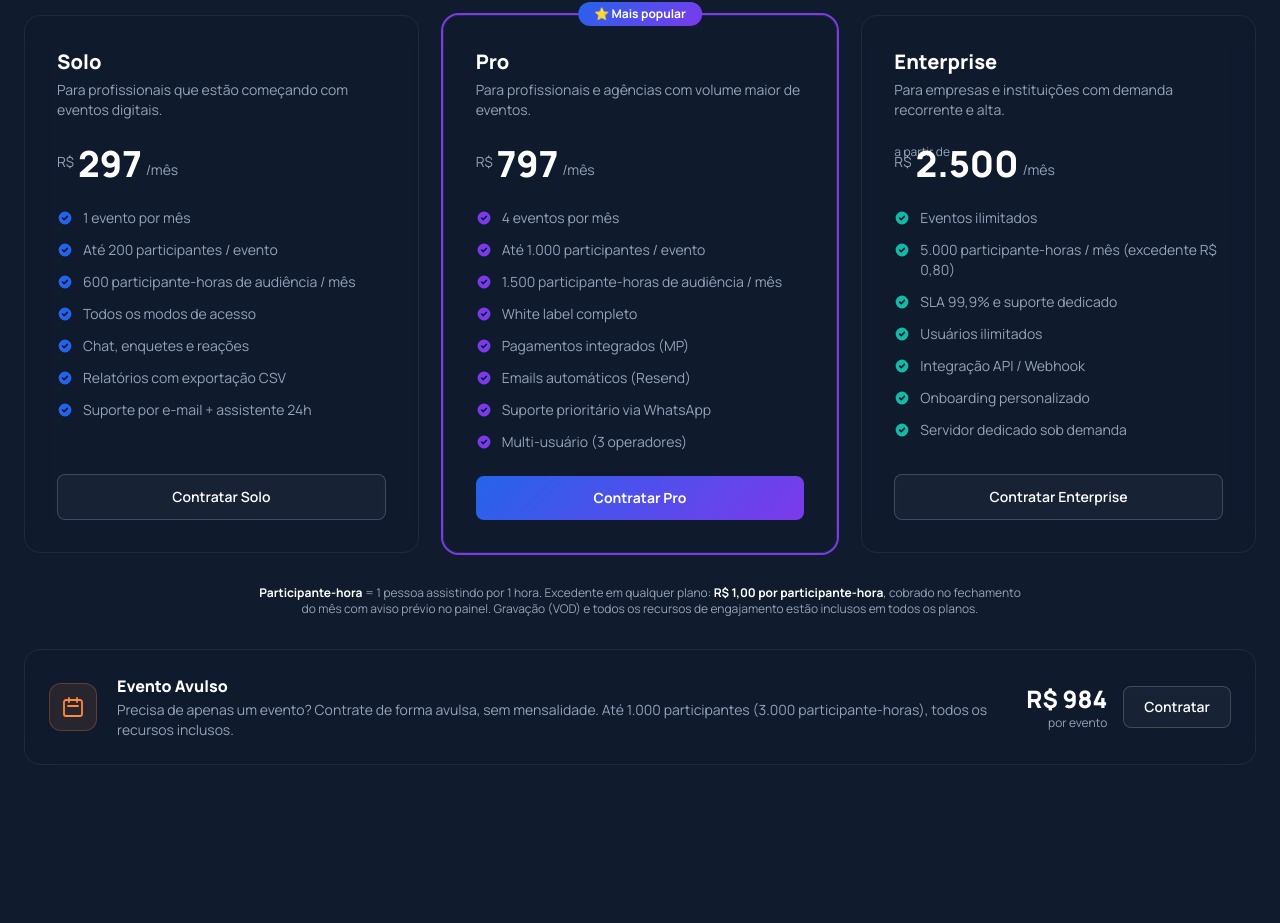
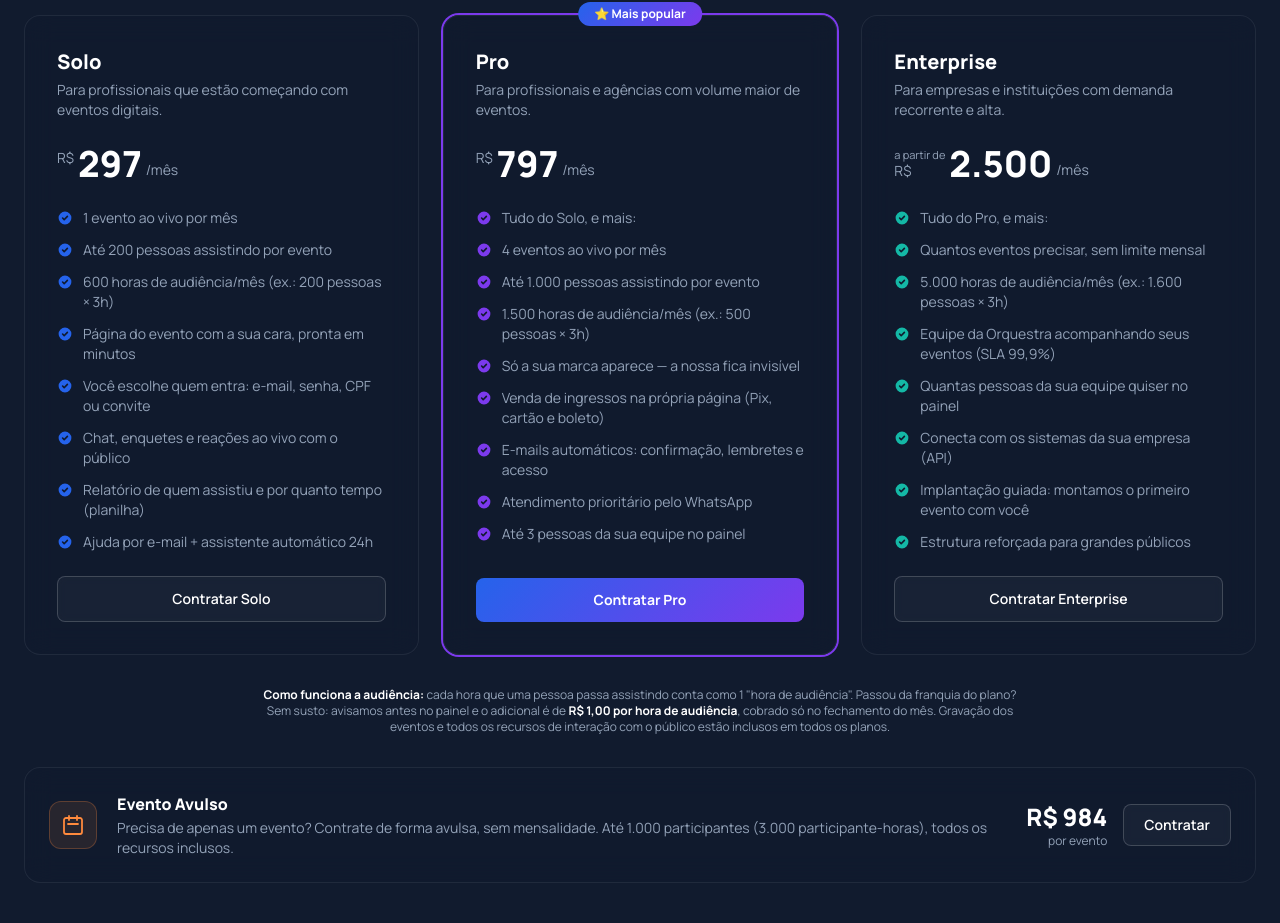
Before and after one commit to HarmonikaStreaming/orquestra-site, a Next.js app: page / in a window 1280 px wide. Shown: the part 4932-5855 px from the top of the page. Built offline with nearby package versions, Linux system fonts and the light colour scheme; no server answers.

Commit message:
fix: diagramação do 'a partir de' no Enterprise; itens dos planos em linguagem não técnica com exemplos concretos
Co-Authored-By: Claude Fable 5 <noreply@anthropic.com>

```diff
--- a/src/components/sections/Planos.tsx
+++ b/src/components/sections/Planos.tsx
@@ -14,13 +14,14 @@ const PLANOS = [
     popular: false,
     cor: "#2563EB",
     items: [
-      "1 evento por mês",
-      "Até 200 participantes / evento",
-      "600 participante-horas de audiência / mês",
-      "Todos os modos de acesso",
-      "Chat, enquetes e reações",
-      "Relatórios com exportação CSV",
-      "Suporte por e-mail + assistente 24h",
+      "1 evento ao vivo por mês",
+      "Até 200 pessoas assistindo por evento",
+      "600 horas de audiência/mês (ex.: 200 pessoas × 3h)",
+      "Página do evento com a sua cara, pronta em minutos",
+      "Você escolhe quem entra: e-mail, senha, CPF ou convite",
+      "Chat, enquetes e reações ao vivo com o público",
+      "Relatório de quem assistiu e por quanto tempo (planilha)",
+      "Ajuda por e-mail + assistente automático 24h",
     ],
   },
   {
@@ -32,14 +33,15 @@ const PLANOS = [
     popular: true,
     cor: "#7C3AED",
     items: [
-      "4 eventos por mês",
-      "Até 1.000 participantes / evento",
-      "1.500 participante-horas de audiência / mês",
-      "White label completo",
-      "Pagamentos integrados (MP)",
-      "Emails automáticos (Resend)",
-      "Suporte prioritário via WhatsApp",
-      "Multi-usuário (3 operadores)",
+      "Tudo do Solo, e mais:",
+      "4 eventos ao vivo por mês",
+      "Até 1.000 pessoas assistindo por evento",
+      "1.500 horas de audiência/mês (ex.: 500 pessoas × 3h)",
+      "Só a sua marca aparece — a nossa fica invisível",
+      "Venda de ingressos na própria página (Pix, cartão e boleto)",
+      "E-mails automáticos: confirmação, lembretes e acesso",
+      "Atendimento prioritário pelo WhatsApp",
+      "Até 3 pessoas da sua equipe no painel",
     ],
   },
   {
@@ -52,13 +54,14 @@ const PLANOS = [
     popular: false,
     cor: "#14B8A6",
     items: [
-      "Eventos ilimitados",
-      "5.000 participante-horas / mês (excedente R$ 0,80)",
-      "SLA 99,9% e suporte dedicado",
-      "Usuários ilimitados",
-      "Integração API / Webhook",
-      "Onboarding personalizado",
-      "Servidor dedicado sob demanda",
+      "Tudo do Pro, e mais:",
+      "Quantos eventos precisar, sem limite mensal",
+      "5.000 horas de audiência/mês (ex.: 1.600 pessoas × 3h)",
+      "Equipe da Orquestra acompanhando seus eventos (SLA 99,9%)",
+      "Quantas pessoas da sua equipe quiser no painel",
+      "Conecta com os sistemas da sua empresa (API)",
+      "Implantação guiada: montamos o primeiro evento com você",
+      "Estrutura reforçada para grandes públicos",
     ],
   },
 ];
@@ -135,11 +138,13 @@ export function Planos() {
                   <p className="text-sm text-ol-slate mt-1">{p.desc}</p>
                 </div>
 
-                {"aPartirDe" in p && p.aPartirDe && (
-                  <p className="text-xs text-ol-slate -mb-4">a partir de</p>
-                )}
                 <div className="flex items-end gap-1">
-                  <span className="text-sm text-ol-slate self-start mt-2">R$</span>
+                  <span className="flex flex-col self-start mt-1 text-ol-slate">
+                    {"aPartirDe" in p && p.aPartirDe && (
+                      <span className="text-[11px] leading-tight whitespace-nowrap">a partir de</span>
+                    )}
+                    <span className="text-sm">R$</span>
+                  </span>
                   <span className="text-4xl font-black text-white">{fmt(preco)}</span>
                   <span className="text-sm text-ol-slate mb-1">/mês</span>
                 </div>
@@ -177,9 +182,10 @@ export function Planos() {
 
         {/* Régua de audiência */}
         <p className="text-xs text-ol-slate text-center max-w-3xl mx-auto mb-8">
-          <strong className="text-white">Participante-hora</strong> = 1 pessoa assistindo por 1 hora. Excedente em qualquer plano:
-          <strong className="text-white"> R$ 1,00 por participante-hora</strong>, cobrado no fechamento do mês com aviso prévio no painel.
-          Gravação (VOD) e todos os recursos de engajamento estão inclusos em todos os planos.
+          <strong className="text-white">Como funciona a audiência:</strong> cada hora que uma pessoa passa assistindo conta como 1 &quot;hora de audiência&quot;.
+          Passou da franquia do plano? Sem susto: avisamos antes no painel e o adicional é de
+          <strong className="text-white"> R$ 1,00 por hora de audiência</strong>, cobrado só no fechamento do mês.
+          Gravação dos eventos e todos os recursos de interação com o público estão inclusos em todos os planos.
         </p>
 
         {/* Card avulso */}
```
